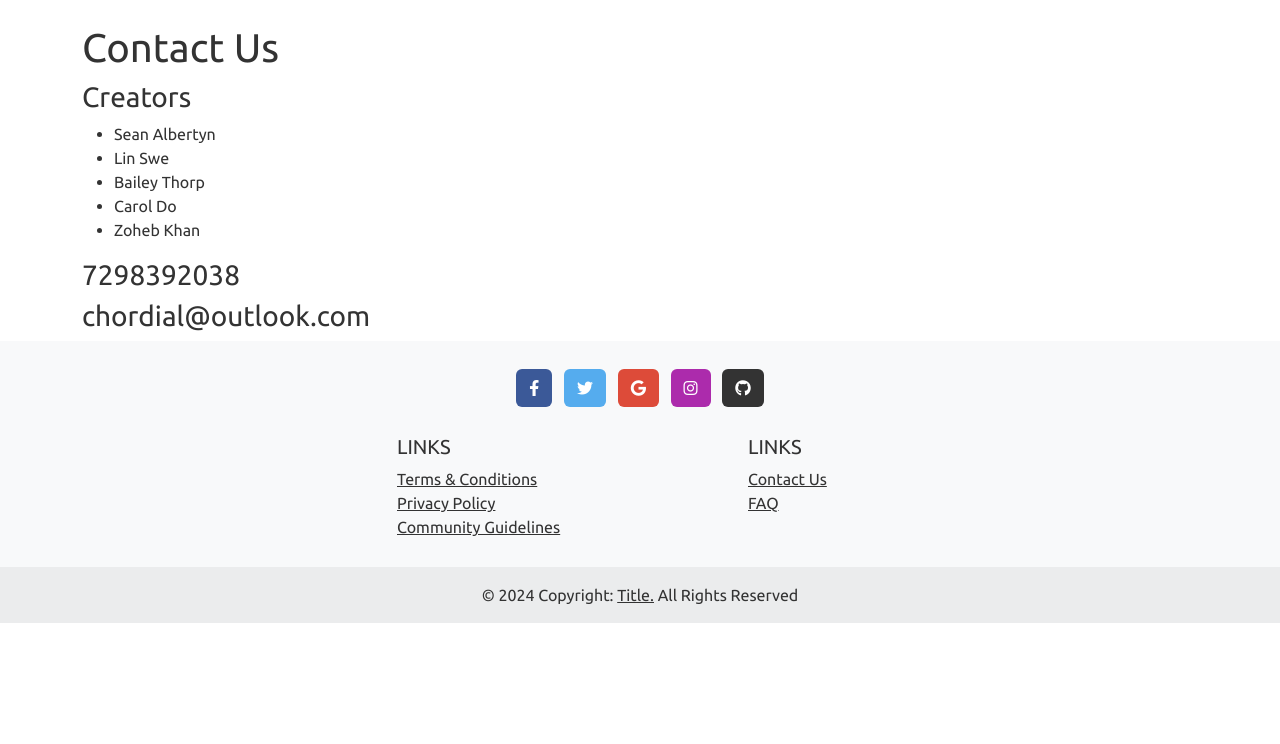
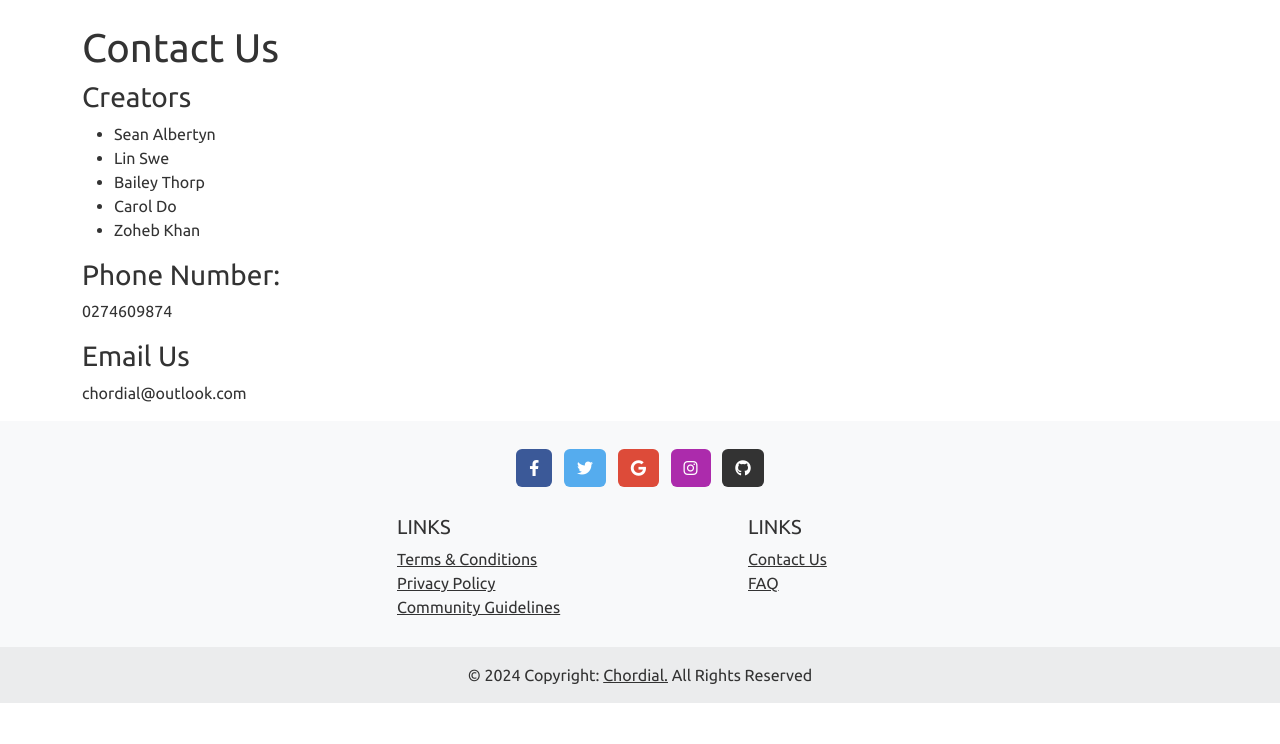
Before and after one commit to BaileyThorpTecht/L6SD_24T4_Capstone_MusicWebsite, a Django app: page /users/contact-us/ in a window 1280 px wide. Shown: the part 56-800 px from the top of the page. Run offline with Django 5.2, Linux system fonts and the light colour scheme; some libraries are stand-ins or nearby versions.

Commit message:
Updated contact us

```diff
--- a/musicwebsite/templates/musicwebsite/base.html
+++ b/musicwebsite/templates/musicwebsite/base.html
@@ -226,7 +226,7 @@
   <!-- Copyright -->
   <div class="text-center p-3" style="background-color: rgba(0, 0, 0, 0.05);">
     © 2024 Copyright:
-    <a class="text-body" href="http://127.0.0.1:8000/">Title.</a>
+    <a class="text-body" href="http://127.0.0.1:8000/">Chordial.</a>
     All Rights Reserved
   </div>
 <!-- Copyright -->
--- a/users/templates/users/contact_us.html
+++ b/users/templates/users/contact_us.html
@@ -29,8 +29,10 @@
     </li>
 </ul>
 
-<h3>7298392038</h3>
+<h3>Phone Number:</h3>
+<p>0274609874</p>
 
-<h3>chordial@outlook.com</h3>
+<h3>Email Us</h3>
+<p>chordial@outlook.com</p>
 
 {% endblock %}
--- a/users/urls.py
+++ b/users/urls.py
@@ -20,6 +20,6 @@ urlpatterns = [
     path('privacy-policy-footer/', privacy_policy_footer, name='privacy_policy_footer'),
     path('community-guidelines/', community_guidelines, name='community_guidelines'),
     path('F-A-Q/', FAQ, name='FAQ'),
-    path('contact-us/', contact_us, name='contact-us'),
+    path('contact-us/', contact_us, name='contact_us'),
     path('', include('django.contrib.auth.urls')),
 ]
```
